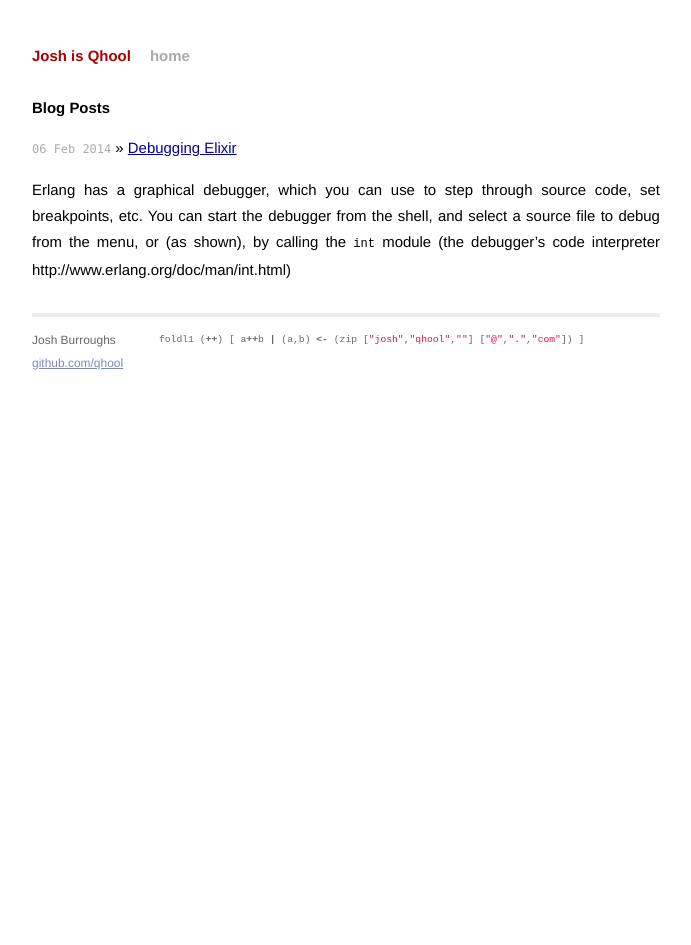
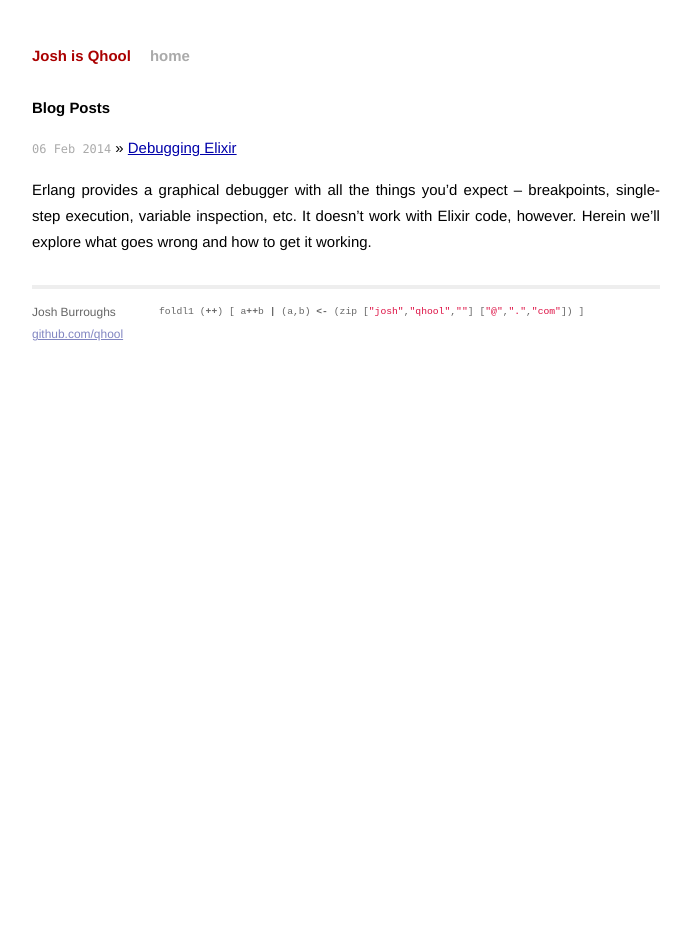
Before and after one commit to qhool/qhool.github.io, a Jekyll site: the page built from index.html, in a window 1280 px wide. Shown: the whole page, without its empty margins (294-985 px from the left). Built offline with Jekyll 4.4.1, drawn with Linux system fonts in a browser that asks for light colours; Markdown is read by kramdown in place of the engine named in the settings.

Commit message:
fix some formatting

```diff
--- a/_posts/2014-02-06-elixir-debug.markdown
+++ b/_posts/2014-02-06-elixir-debug.markdown
@@ -4,7 +4,10 @@
 date:   2014-02-06 21:26:00
 categories: elixir
 ---
-Erlang has a graphical debugger, which you can use to step through source code, set breakpoints, etc.  You can start the debugger from the shell, and select a source file to debug from the menu, or (as shown), by calling the `int` module (the debugger's code interpreter http://www.erlang.org/doc/man/int.html)
+Erlang provides a graphical debugger with all the things you'd expect -- breakpoints, single-step execution, variable inspection, etc.  It doesn't work with Elixir code, however.  Herein we'll explore what goes wrong and how to get it working.
+
+
+You can start the debugger from the shell, and select a source file to debug from the menu, or (as shown), by calling the [`int` module](http://www.erlang.org/doc/man/int.html) (the debugger's code interpreter)
 
 {% highlight erlang %}
 1> debugger:start().
@@ -32,7 +35,7 @@
 :error
 {% endhighlight %}
 
-Looking at `int.erl` in the otp source (https://github.com/erlang/otp), we see:
+Looking at [`int.erl`](https://github.com/erlang/otp/blob/maint/lib/debugger/src/int.erl) in the [otp source](https://github.com/erlang/otp), we see:
 {% highlight erlang %}
 i(AbsMods) -> i2(AbsMods, local, ok).
 {% endhighlight %}
```
